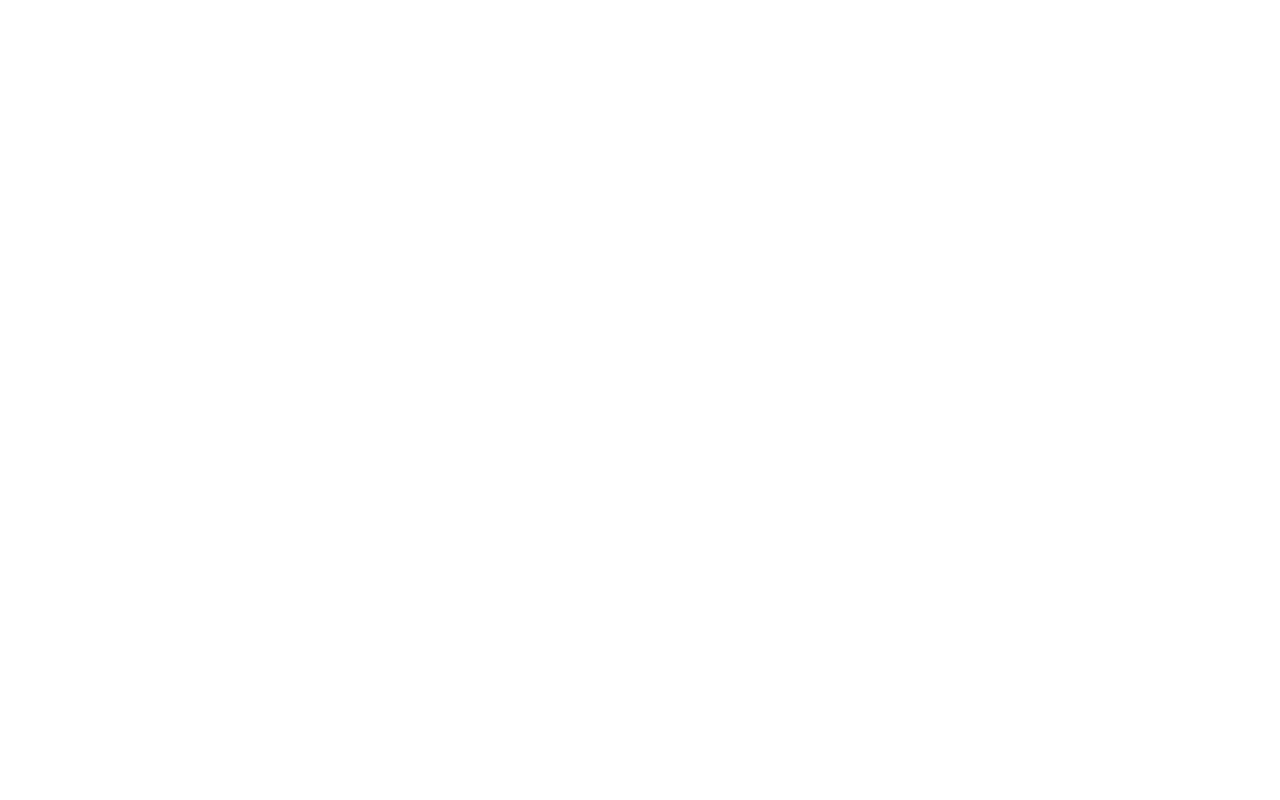
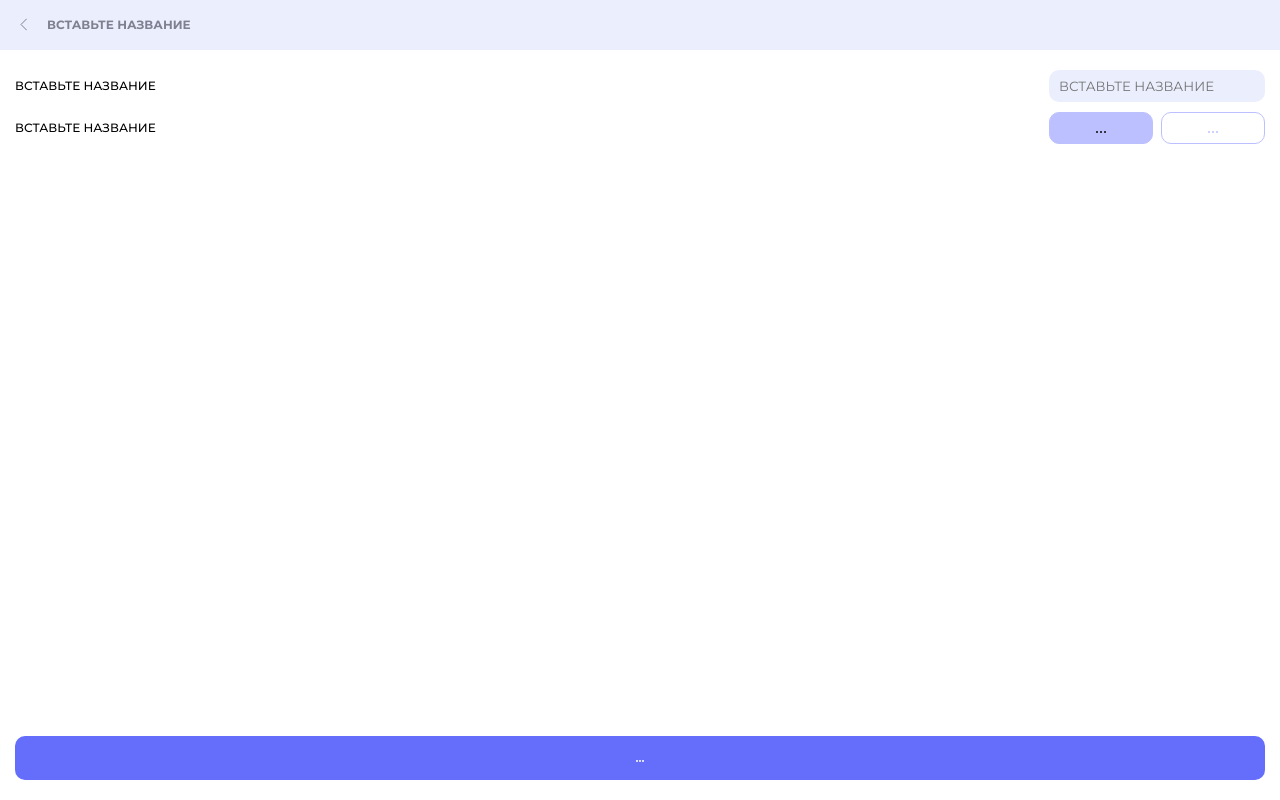
Before and after one commit to pmoiseeva2004/dental, a plain HTML site: page index.html in a window 1280 px wide. Drawn offline with Linux system fonts and the light colour scheme.

Commit message:
добавил начальную структуру

```diff
--- a/index.html
+++ b/index.html
@@ -10,6 +10,32 @@
     <link href="https://fonts.googleapis.com/css2?family=Comfortaa:wght@300..700&family=Inter:wght@100..900&family=Montserrat:ital,wght@0,100..900;1,100..900&display=swap"
           rel="stylesheet">
 </head>
-<body>
+<body class="body">
+	<div class="top-container filled-color">
+		<img src="assets/arrow-left.svg" />
+		<p class="text top-container-text">ВСТАВЬТЕ НАЗВАНИЕ</p>
+	</div>
+	<div class="form-container">
+		<div class="form-wrapper">
+			<div class="form-item-row">
+				<p class="text form-item-title">ВСТАВЬТЕ НАЗВАНИЕ</p>
+				<input class="text input filled-color" placeholder="ВСТАВЬТЕ НАЗВАНИЕ" />
+			</div>
+			<div class="form-item-row">
+				<p class="text form-item-title">ВСТАВЬТЕ НАЗВАНИЕ</p>
+				<div class="radio-group">
+					<div class="radio-button radio-button-selected">
+						...
+					</div>
+					<div class="radio-button">
+						...
+					</div>
+				</div>
+			</div>
+		</div>
+		<div class="button">
+			<p class="button-title">...</p>
+		</div>
+	</div>
 </body>
 </html>
```
